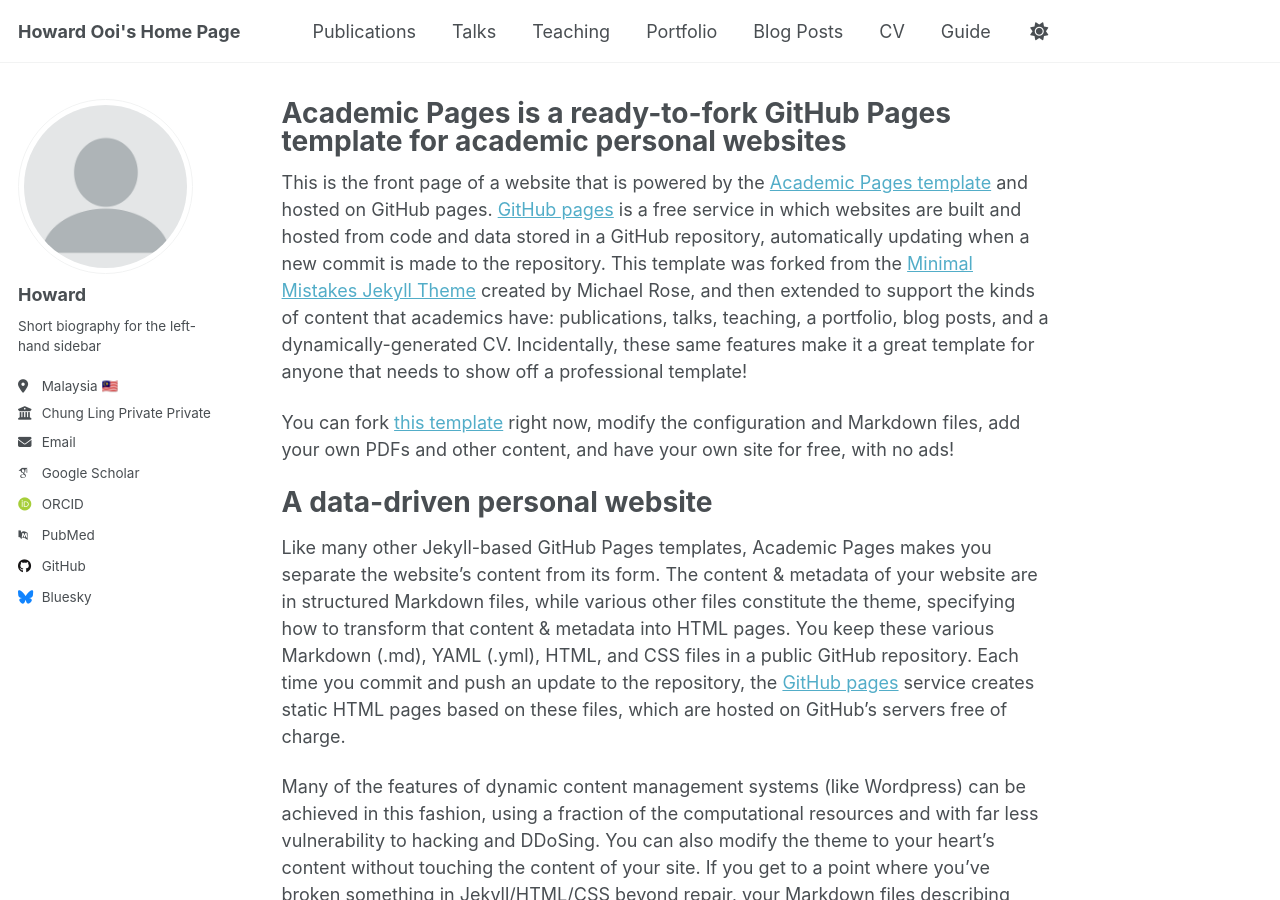
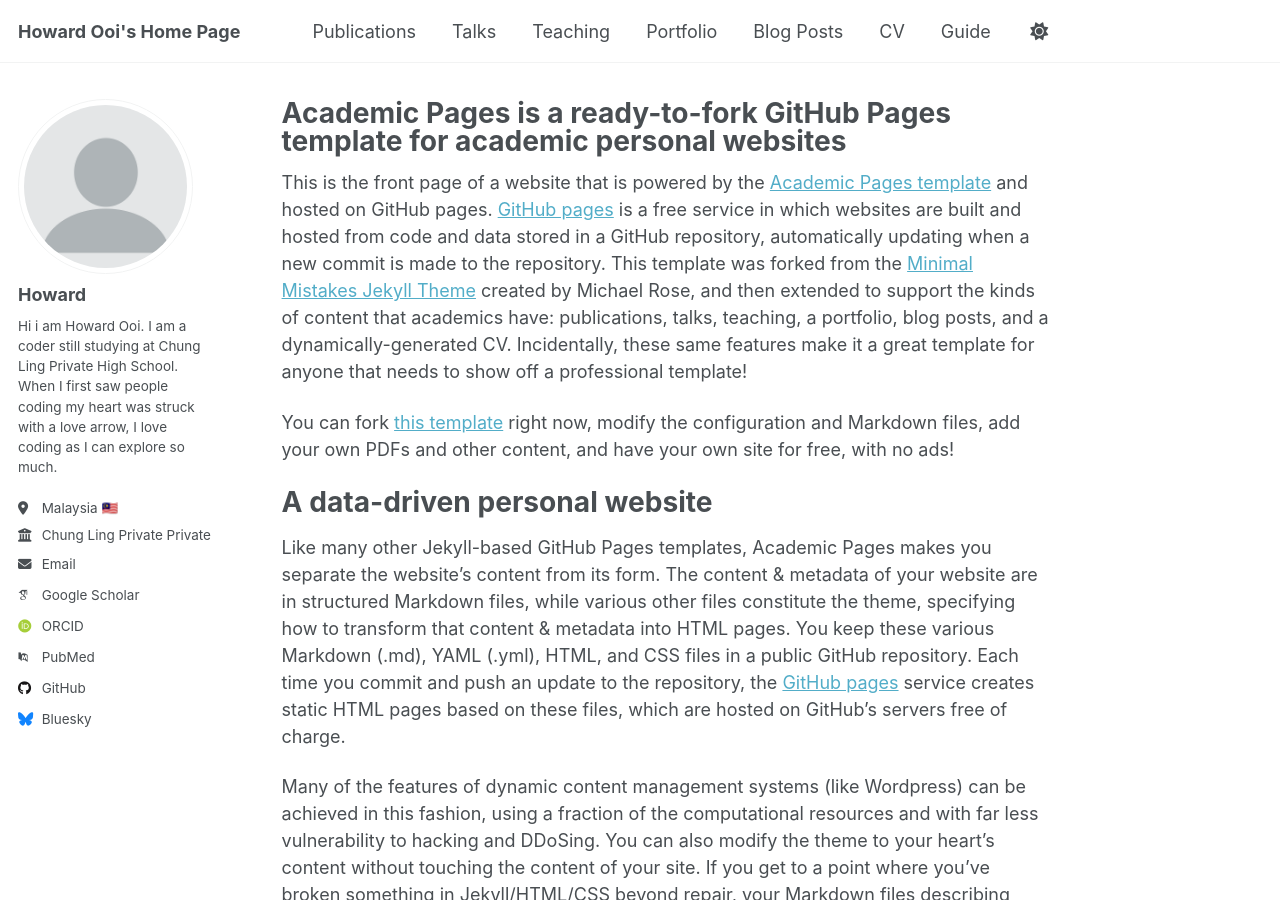
Before and after one commit to Howard-Ooi/howardooi, a Jekyll site: the page built from _pages/about.md, in a window 1280 px wide and 900 px high. Built offline with Jekyll 4.4.1, drawn with Linux system fonts in a browser that asks for light colours; some web fonts are replaced; a script that is not in the unit is left out.

Commit message:
update config.yml

```diff
--- a/_config.yml
+++ b/_config.yml
@@ -26,7 +26,7 @@ author:
   avatar           : "profile.png"
   name             : "Howard"
   pronouns         : # example: "He/Him"
-  bio              : "Short biography for the left-hand sidebar"
+  bio              : "Hi i am Howard Ooi. I am a coder still studying at Chung Ling Private High School. When I first saw people coding my heart was struck with a love arrow, I love coding as I can explore so much. "
   location         : "Malaysia 🇲🇾"
   employer         : "Chung Ling Private Private High School"
   uri              : # URL
```
